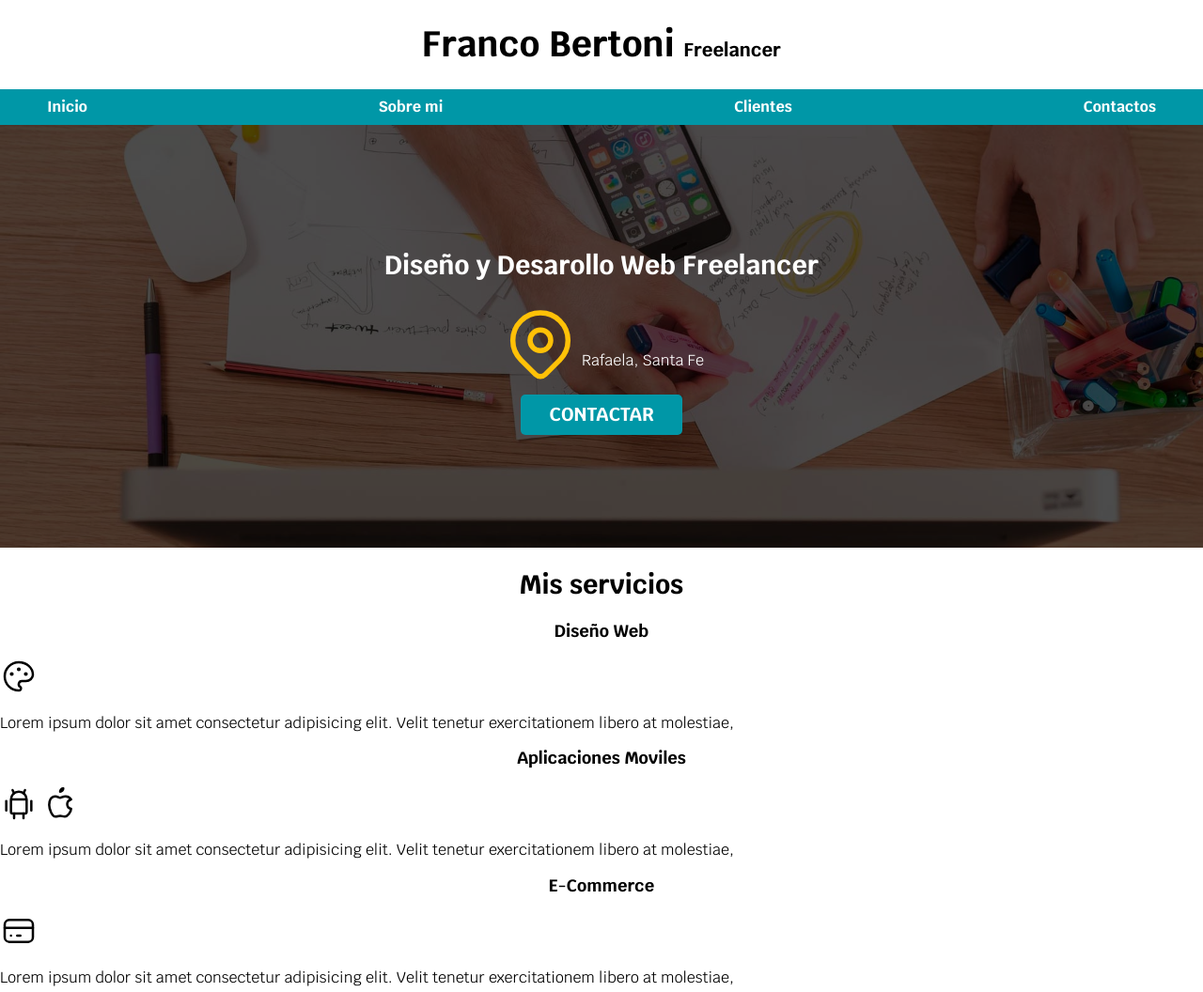
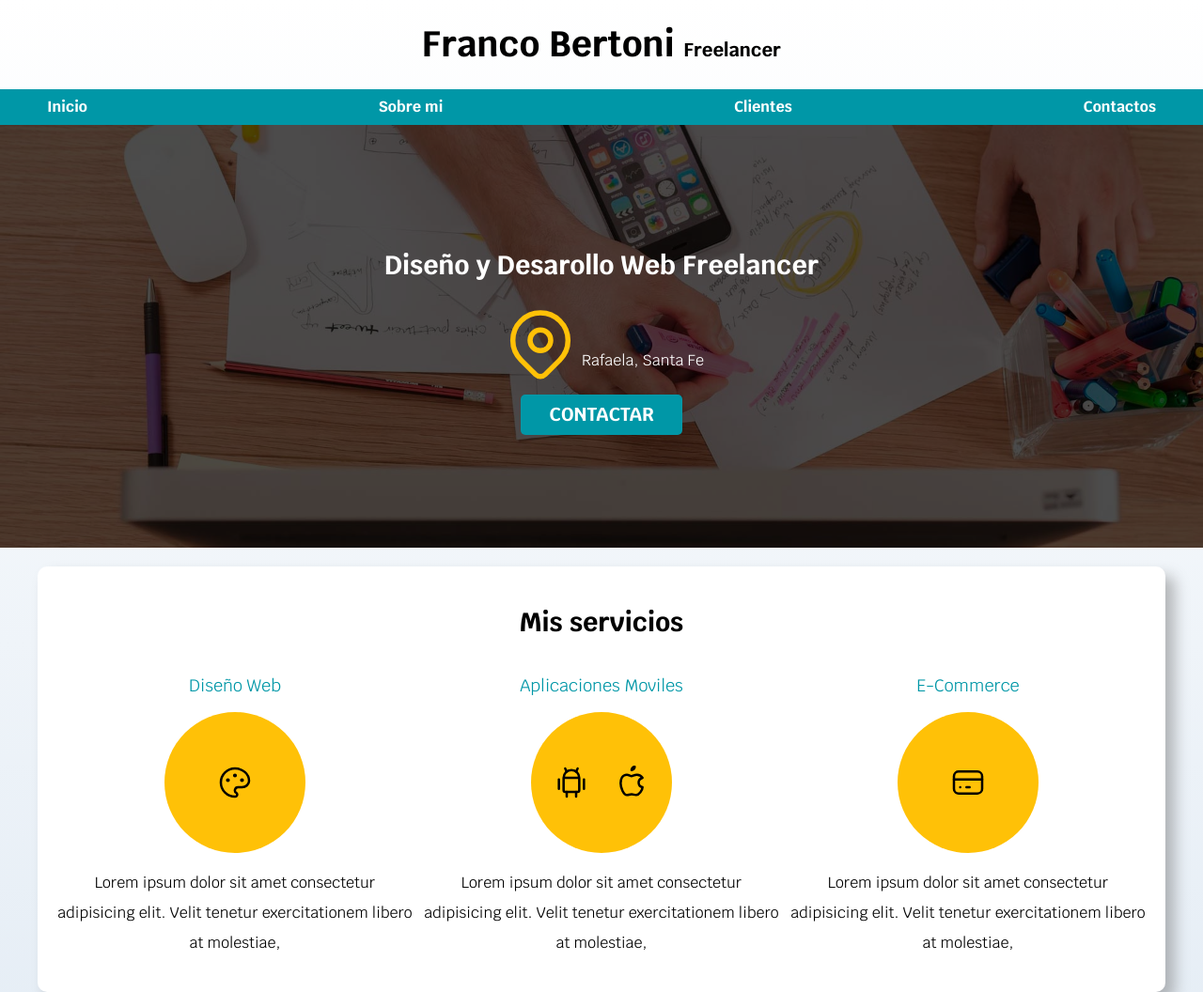
Before and after one commit to fBerto/SITIO-FREELANCER, a plain HTML site: page index.html in a window 1280 px wide. Shown: the top 1056 px of the page at 94% size. Drawn offline with Linux system fonts and the light colour scheme.

Commit message:
Servicios Finalizados

```diff
--- a/css/styles.css
+++ b/css/styles.css
@@ -5,6 +5,7 @@
     --primario: #ffc107;
     --secundario: #0097a7;
     --gris: #757575;
+    --grisClaro: #dfe9f3;
 
 }
 
@@ -23,14 +24,16 @@ html {
 body {
     font-size: 16px;
     font-family: 'Krub', sans-serif;
+    background-image: linear-gradient(to top, var(--grisClaro) 0%, var(--blanco)100%);
 }
+
 .contenedor {
     /*Utilizar en varios elementos para centrar */
     max-width: 120rem;
     margin: 0 auto;
 }
 
-.boton{
+.boton {
     background-color: var(--secundario);
     color: var(--blanco);
     padding: 1rem 3rem;
@@ -43,10 +46,20 @@ body {
     width: 90%;
     text-align: center;
 }
+
 @media (min-width: 768px) {
-   .boton {
-    width: auto;
-   };
+    .boton {
+        width: auto;
+    }
+
+    ;
+}
+
+.sombra {
+    box-shadow: 10px 10px 15px 0px rgba(112, 112, 112, 0.48);
+    background-color: var(--blanco);
+    padding: 2rem;
+    border-radius: 1rem;
 }
 
 /*Tipografia */
@@ -62,7 +75,9 @@ h3 {
     font-size: 1.8rem;
 }
 
-h1,h2,h3{
+h1,
+h2,
+h3 {
     text-align: center;
 }
 
@@ -116,6 +131,7 @@ h1,h2,h3{
     background-size: cover;
     height: 450px;
     position: relative;
+    margin-bottom: 2rem;
 }
 
 .contenido-hero {
@@ -135,7 +151,44 @@ h1,h2,h3{
     color: var(--blanco);
 }
 
-.contenido-hero .ubicacion{
+.contenido-hero .ubicacion {
     display: flex;
     align-items: flex-end;
 }
+
+/*Servicios*/
+@media (min-width: 768px) {
+    .servicios {
+        display: grid;
+        grid-template-columns: repeat(3, 1fr);
+        column-gap: 1rem;
+
+    }
+}
+
+.servicio {
+    display: flex;
+    flex-direction: column;
+    align-items: center;
+
+}
+
+.servicio h3 {
+    color: var(--secundario);
+    font-weight: normal;
+}
+
+.servicio p {
+    line-height: 2;
+    text-align: center;
+}
+
+.servicio .iconos {
+    height: 15rem;
+    width: 15rem;
+    background-color: var(--primario);
+    border-radius: 50%;
+    display: flex;
+    justify-content: space-evenly;
+    align-items: center;
+}
--- a/index.html
+++ b/index.html
@@ -48,13 +48,16 @@
         </div>
     </section>
 
-    <main>
+    <main class="contenedor sombra">
         <h2>Mis servicios</h2>
-        <section>
+
+        <div class="servicios">
+            <section class="servicio">
                 <h3>Diseño Web</h3>
-            <svg xmlns="http://www.w3.org/2000/svg" class="icon icon-tabler icon-tabler-palette" width="40" height="40"
-                viewBox="0 0 24 24" stroke-width="1.5" stroke="#000000" fill="none" stroke-linecap="round"
-                stroke-linejoin="round">
+                <div class="iconos">
+                    <svg xmlns="http://www.w3.org/2000/svg" class="icon icon-tabler icon-tabler-palette" width="40"
+                        height="40" viewBox="0 0 24 24" stroke-width="1.5" stroke="#000000" fill="none"
+                        stroke-linecap="round" stroke-linejoin="round">
                         <path stroke="none" d="M0 0h24v24H0z" fill="none" />
                         <path
                             d="M12 21a9 9 0 1 1 0 -18a9 8 0 0 1 9 8a4.5 4 0 0 1 -4.5 4h-2.5a2 2 0 0 0 -1 3.75a1.3 1.3 0 0 1 -1 2.25" />
@@ -62,14 +65,16 @@
                         <circle cx="12" cy="7.5" r=".5" fill="currentColor" />
                         <circle cx="16.5" cy="10.5" r=".5" fill="currentColor" />
                     </svg>
+                </div>
                 <p>Lorem ipsum dolor sit amet consectetur adipisicing elit.
                     Velit tenetur exercitationem libero at molestiae, </p>
-        </section>
-        <section>
+            </section class="servicio">
+            <section class="servicio">
                 <h3>Aplicaciones Moviles</h3>
-            <svg xmlns="http://www.w3.org/2000/svg" class="icon icon-tabler icon-tabler-brand-android" width="40"
-                height="40" viewBox="0 0 24 24" stroke-width="1.5" stroke="#000000" fill="none" stroke-linecap="round"
-                stroke-linejoin="round">
+                <div class="iconos">
+                    <svg xmlns="http://www.w3.org/2000/svg" class="icon icon-tabler icon-tabler-brand-android"
+                        width="40" height="40" viewBox="0 0 24 24" stroke-width="1.5" stroke="#000000" fill="none"
+                        stroke-linecap="round" stroke-linejoin="round">
                         <path stroke="none" d="M0 0h24v24H0z" fill="none" />
                         <line x1="4" y1="10" x2="4" y2="16" />
                         <line x1="20" y1="10" x2="20" y2="16" />
@@ -80,30 +85,35 @@
                         <line x1="15" y1="18" x2="15" y2="21" />
                     </svg>
                     <svg xmlns="http://www.w3.org/2000/svg" class="icon icon-tabler icon-tabler-brand-apple" width="40"
-                height="40" viewBox="0 0 24 24" stroke-width="1.5" stroke="#000000" fill="none" stroke-linecap="round"
-                stroke-linejoin="round">
+                        height="40" viewBox="0 0 24 24" stroke-width="1.5" stroke="#000000" fill="none"
+                        stroke-linecap="round" stroke-linejoin="round">
                         <path stroke="none" d="M0 0h24v24H0z" fill="none" />
                         <path
                             d="M9 7c-3 0 -4 3 -4 5.5c0 3 2 7.5 4 7.5c1.088 -.046 1.679 -.5 3 -.5c1.312 0 1.5 .5 3 .5s4 -3 4 -5c-.028 -.01 -2.472 -.403 -2.5 -3c-.019 -2.17 2.416 -2.954 2.5 -3c-1.023 -1.492 -2.951 -1.963 -3.5 -2c-1.433 -.111 -2.83 1 -3.5 1c-.68 0 -1.9 -1 -3 -1z" />
                         <path d="M12 4a2 2 0 0 0 2 -2a2 2 0 0 0 -2 2" />
                     </svg>
+                </div>
                 <p>Lorem ipsum dolor sit amet consectetur adipisicing elit.
                     Velit tenetur exercitationem libero at molestiae, </p>
-        </section>
-        <section>
+            </section class="servicio">
+            <section class="servicio">
                 <h3>E-Commerce</h3>
+                <div class="iconos">
                     <svg xmlns="http://www.w3.org/2000/svg" class="icon icon-tabler icon-tabler-credit-card" width="40"
-                height="40" viewBox="0 0 24 24" stroke-width="1.5" stroke="#000000" fill="none" stroke-linecap="round"
-                stroke-linejoin="round">
+                        height="40" viewBox="0 0 24 24" stroke-width="1.5" stroke="#000000" fill="none"
+                        stroke-linecap="round" stroke-linejoin="round">
                         <path stroke="none" d="M0 0h24v24H0z" fill="none" />
                         <rect x="3" y="5" width="18" height="14" rx="3" />
                         <line x1="3" y1="10" x2="21" y2="10" />
                         <line x1="7" y1="15" x2="7.01" y2="15" />
                         <line x1="11" y1="15" x2="13" y2="15" />
                     </svg>
+                </div>
                 <p>Lorem ipsum dolor sit amet consectetur adipisicing elit.
                     Velit tenetur exercitationem libero at molestiae, </p>
             </section>
+        </div>
+
     </main>
     <section>
         <h2>Contactos</h2>
```
Lines whose indentation alone changed are shown as unchanged.
